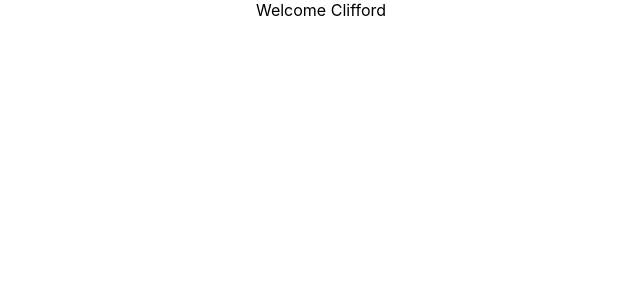
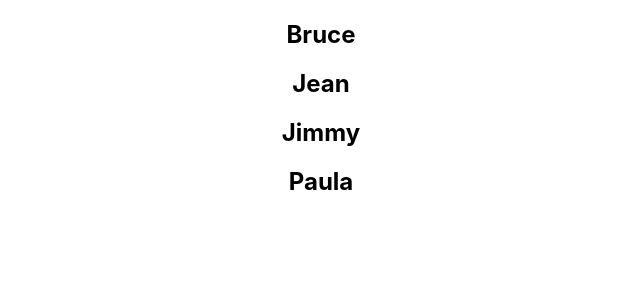
Before and after one commit to cliff10/learninig-react, a React (Create React App) app: page / in a window 1280 px wide. Shown: the top 300 px of the page, without its empty margins (319-959 px from the left). Built offline with nearby package versions, Linux system fonts and the light colour scheme.

Commit message:
List rendering vd 17

```diff
--- a/src/App.js
+++ b/src/App.js
@@ -12,6 +12,7 @@
 import EventBiding from './components/EventBiding';
 import ParentComponent from './components/ParentComponent';
 import UserGreeting from './components/UserGreeting';
+import NameList from './components/NameList';
 
 function App() {
   return (
@@ -37,7 +38,8 @@
     {/* <ClassClick /> */}
     {/* <EventBiding /> */}
     {/* <ParentComponent /> */}
-    <UserGreeting />
+    {/* <UserGreeting /> */}
+    <NameList />
     </div>
   );
 }
--- /dev/null
+++ b/src/components/NameList.js
@@ -0,0 +1,11 @@
+import React from 'react'
+
+function NameList() {
+    const names = ['Bruce', 'Jean', 'Jimmy', 'Paula']
+    const  nameList = names.map(name =>  <h2>{name}</h2>)
+    return (
+        <div>{nameList}</div>
+    )
+}
+
+export default NameList
```
